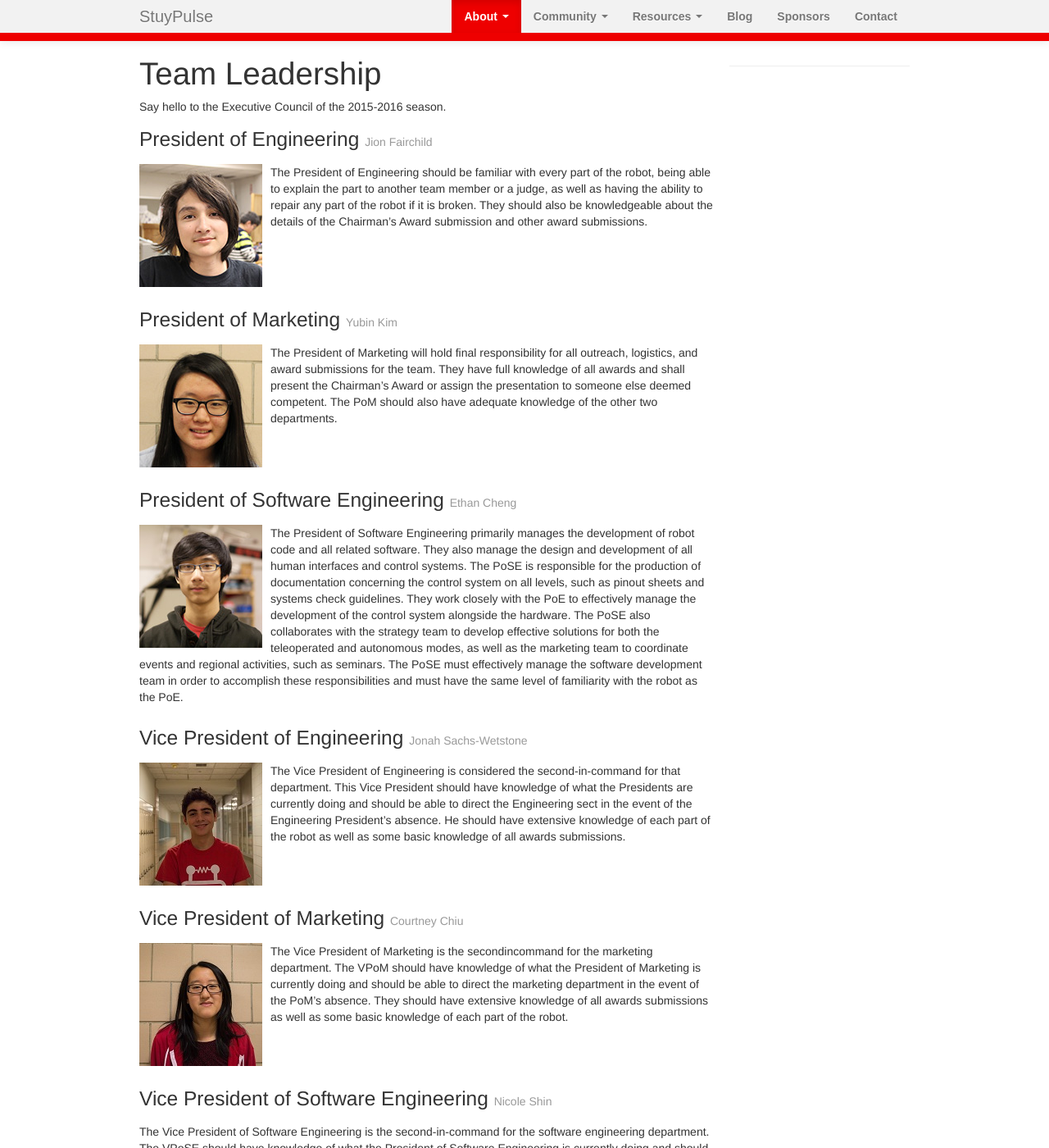
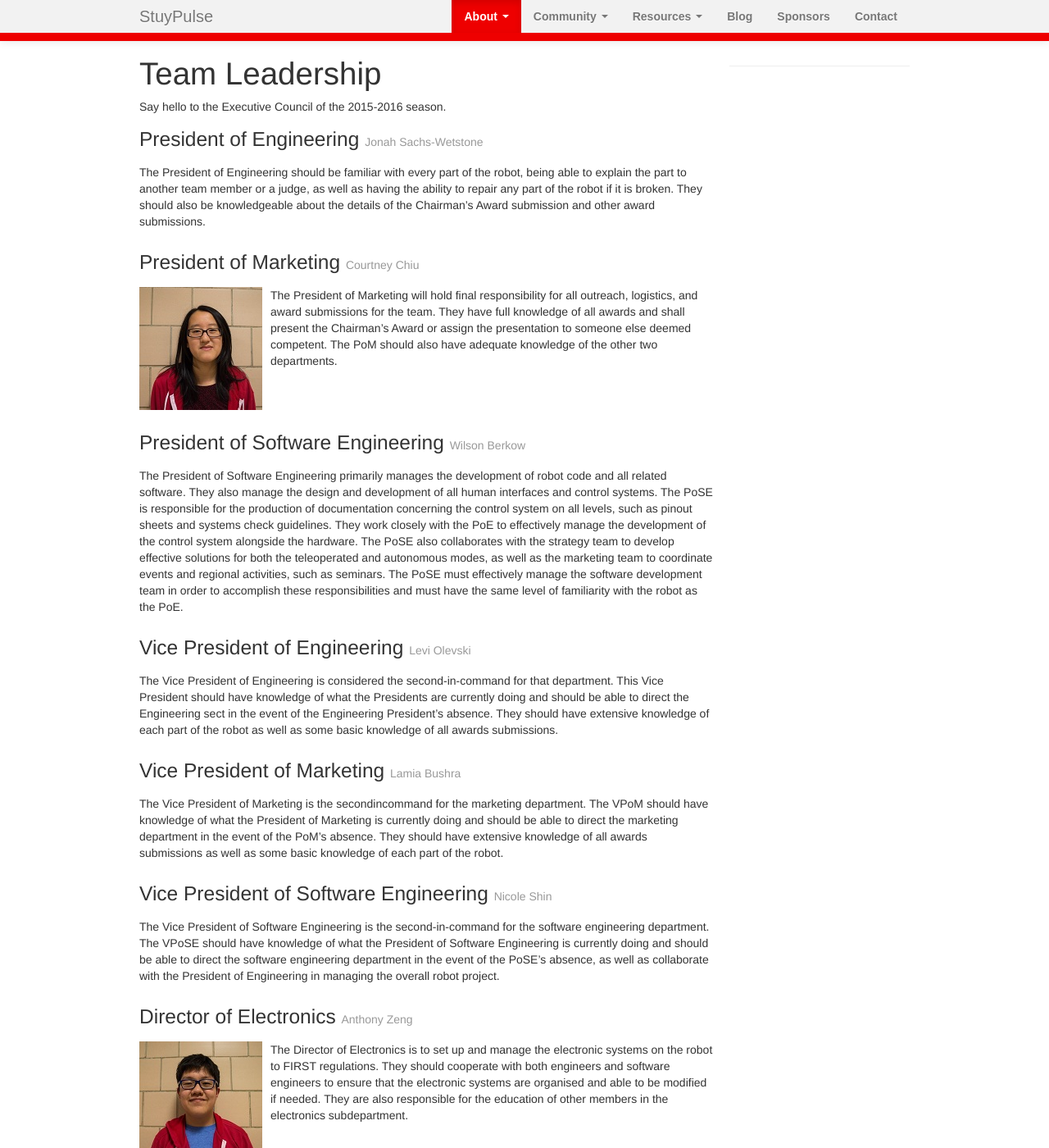
Before and after one commit to StuyPulse/team694.github.io, a Jekyll site: the page built from about/ec/index.md, in a window 1280 px wide and 1400 px high. Shown: the whole window at 82% size. Built offline with Jekyll 4.4.1, drawn with Linux system fonts in a browser that asks for light colours; nearby versions of some CDN libraries; some of the changed text lies outside the part shown.

Commit message:
Update ec, no images

```diff
--- a/_data/ec.yml
+++ b/_data/ec.yml
@@ -2,52 +2,48 @@
 # Used by: /about/ec
 # For each position, name is required and photo is optional.
 poe:
-    name: Jion Fairchild
-    photo: /img/ec/jion.jpg
+    name: Jonah Sachs-Wetstone
 pom:
-    name: Yubin Kim
-    photo: /img/ec/yubin.jpg
-pse:
-    name: Ethan Cheng
-    photo: /img/ec/ethan.jpg
-vpoe:
-    name: Jonah Sachs-Wetstone
-    photo: /img/ec/jonah.jpg
-vpom:
     name: Courtney Chiu
     photo: /img/ec/courtney.jpg
+pse:
+    name: Wilson Berkow
+vpoe:
+    name: Levi Olevski
+vpom:
+    name: Lamia Bushra
 vpse:
     name: Nicole Shin
 lab-ops:
+    name: Arpita Abrol
+    photo: /img/ec/arpita.jpg
+ops:
     name: Dana Yang
     photo: /img/ec/dana.jpg
 finance:
-    name: Sally Ko
-    photo: /img/ec/sally.jpg
+    name: Winne Lin
 pr:
-    name: Vacant
+    name: Yedoh Kang
 procurement:
-    name: Daniel Chain
-    photo: /img/ec/daniel.jpg
+    name: James Smith
 electronics:
     name: Anthony Zeng
     photo: /img/ec/anthony.jpg
 adoe:
-    name: Vacant
+    name: Brian Leung
 field:
-    name: Arpita Abrol
-    photo: /img/ec/arpita.jpg
+    name: Meredith Hu
 strategy:
     name: Christopher Sherling
     photo: /img/ec/chris.jpg
 ados:
-    name: Leith Conybeare
-    photo: /img/ec/leith.jpg
+    name: Piotr Milewski
 design:
-    name: Shantanu Jha
-    photo: /img/ec/shantanu.jpg
+    name: Vacant
 machinist:
     name: Anya Keller
     photo: /img/ec/anya.jpg
 animation:
-    name: Franklin Wang
+    name: Vacant
+webmaster:
+    name: James Wang
--- a/about/ec/index.md
+++ b/about/ec/index.md
@@ -27,7 +27,7 @@ The President of Software Engineering primarily manages the development of robot
 ### Vice President of Engineering <small>{{ site.data.ec.vpoe.name }}</small>
 <div markdown="1" class="ec-description">
 {% if site.data.ec.vpoe.photo %} <img src="{{ site.data.ec.vpoe.photo }}" class="ec-photo" alt="Vice President of Engineering"> {% endif %}
-The Vice President of Engineering is considered the second-in-command for that department. This Vice President should have knowledge of what the Presidents are currently doing and should be able to direct the Engineering sect in the event of the Engineering President's absence. He should have extensive knowledge of each part of the robot as well as some basic knowledge of all awards submissions.
+The Vice President of Engineering is considered the second-in-command for that department. This Vice President should have knowledge of what the Presidents are currently doing and should be able to direct the Engineering sect in the event of the Engineering President's absence. They should have extensive knowledge of each part of the robot as well as some basic knowledge of all awards submissions.
 </div>
 
 ### Vice President of Marketing <small>{{ site.data.ec.vpom.name }}</small>
@@ -72,12 +72,17 @@ The Director of Procurement is responsible for overseeing and actualizing the pr
 The Director of Finance must ensure the stability of the team’s finances, such as the budget of each department in conjunction with the EEC and Faculty Advisors. They must also maintain stable relationships with sponsors and contact them on a regular basis.
 </div>
 
+### Director of Operations <small>{{ site.data.ec.ops.name }}</small>
+<div markdown="1" class="ec-description">
+{% if site.data.ec.ops.photo %} <img src="{{ site.data.ec.ops.photo }}" class="ec-photo" alt="Director of Operations"> {% endif %}
+The Director of Operations will handle the day-to-day operations of the marketing division and the whole team. They is responsible for paperwork, trip planning, managing deadlines and other logistics regarding the team. Also, the Director of Operations is responsible for award submissions. They is responsible for a timeline that will guide the team smoothly through a busy building season and keep the pace of work going through pre-season and post-season.
+</div>
+
 ### Director of Public Relations <small>{{ site.data.ec.pr.name }}</small>
 <div markdown="1" class="ec-description">
 {% if site.data.ec.pr.photo %} <img src="{{ site.data.ec.pr.photo }}" class="ec-photo" alt="Director of Public Relations"> {% endif %}
 The Director of Public Relations will plan for outreach events and direct all outreach initiatives, such as Stuy Splash and public demonstrations). At the same time, they are responsible for creating a strong team media presence using blogs, photographs, videos, social media, and other media.
 </div>
-
 
 ### Director of Strategy <small>{{ site.data.ec.strategy.name }}</small>
 <div markdown="1" class="ec-description">
@@ -110,9 +115,14 @@ Is it the job of the Director of Field Construction to construct the field of th
 other fields, including FLL, FTC, and FRC fields. They are responsible for the upkeep of the shipping/robot crates and building new robot carts.
 </div>
 
-
 ### Director of Animation <small>{{ site.data.ec.animation.name }}</small>
 <div markdown="1" class="ec-description">
 {% if site.data.ec.animation.photo %} <img src="{{ site.data.ec.animation.photo }}" class="ec-photo" alt="Director of Animation"> {% endif %}
 The Director of Animation is responsible for coordinating the team’s animation efforts, including participation in FIRST’s animation competitions and off­season competitions as well as creating promotional animations. This person should maintain an active animation department, recruiting and training participants.
 </div>
+
+### Webmaster <small>{{ site.data.ec.webmaster.name }}</small>
+<div markdown="1" class="ec-description">
+{% if site.data.ec.webmaster.photo %} <img src="{{ site.data.ec.webmaster.photo }}" class="ec-photo" alt="Webmaster"> {% endif %}
+The job of the Webmaster is to maintain the team website and any other websites created by the team. The Webmaster is to update the website with the most recent progress of the team and to upload any relevant pictures. They must also use the website to keep the team and any visitors to the website informed and interested.
+</div>
```
